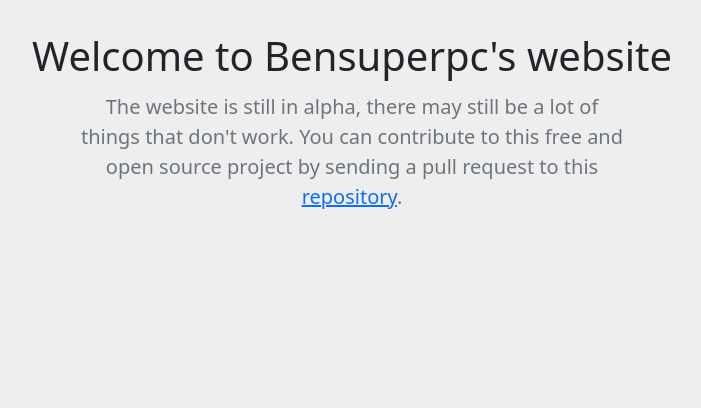
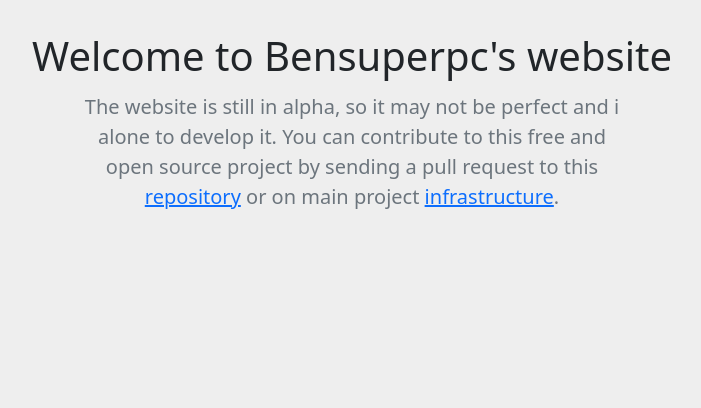
Before and after one commit to bensuperpc/bensuperpc_website, a Flask app: page / in a window 1280 px wide. Shown: the part 56-464 px from the top of the page, without its empty margins (288-989 px from the left). Run offline with Flask 2, Linux system fonts and the light colour scheme; parts of the project's set-up code (start-up, migrations or seed data) failed here and were passed over; some libraries are stand-ins or nearby versions.

Commit message:
Fix intro

```diff
--- a/project/website/__init__.py
+++ b/project/website/__init__.py
@@ -44,7 +44,7 @@ def create_app(*args, **kwargs):
 
     app.config["REMEMBER_COOKIE_SECURE"] = True
     app.config["REMEMBER_COOKIE_NAME"] = "remember_token"
-    app.config["REMEMBER_COOKIE_DOMAIN"] = "bensuperpc.com"
+    app.config["REMEMBER_COOKIE_DOMAIN"] = "bensuperpc.org"
 
     app.config["PERMANENT_SESSION_LIFETIME"] = timedelta(minutes=30)
 
--- a/project/website/templates/index.html
+++ b/project/website/templates/index.html
@@ -2,16 +2,17 @@
 
 {% block content %}
 
-<section class="text-center container">
+<section class="container">
     <div class="container">
         <h1 class="text-center">{% block title %} Welcome to Bensuperpc's website {% endblock %}</h1>
     </div>
     <div class="row py-lg-1">
         <div class="col-lg-6 col-md-8 mx-auto">
             <!-- <h1 class="fw-light">Introduction</h1>-->
-            <p class="lead text-muted">The website is still in <b>alpha</b>, there may still be a lot of things that don't work.
+            <p class="lead text-muted text-center">
+                The website is still in <b>alpha</b>, so it may not be perfect and i alone to develop it.
                 You can contribute to this free and open source project by sending a pull request to this
-                <a href="https://github.com/bensuperpc/bensuperpc_website">repository</a>.
+                <a href="https://github.com/bensuperpc/bensuperpc_website">repository</a> or on main project <a href="https://github.com/bensuperpc/infrastructure">infrastructure</a>.
             </p>
         </div>
     </div>
```
